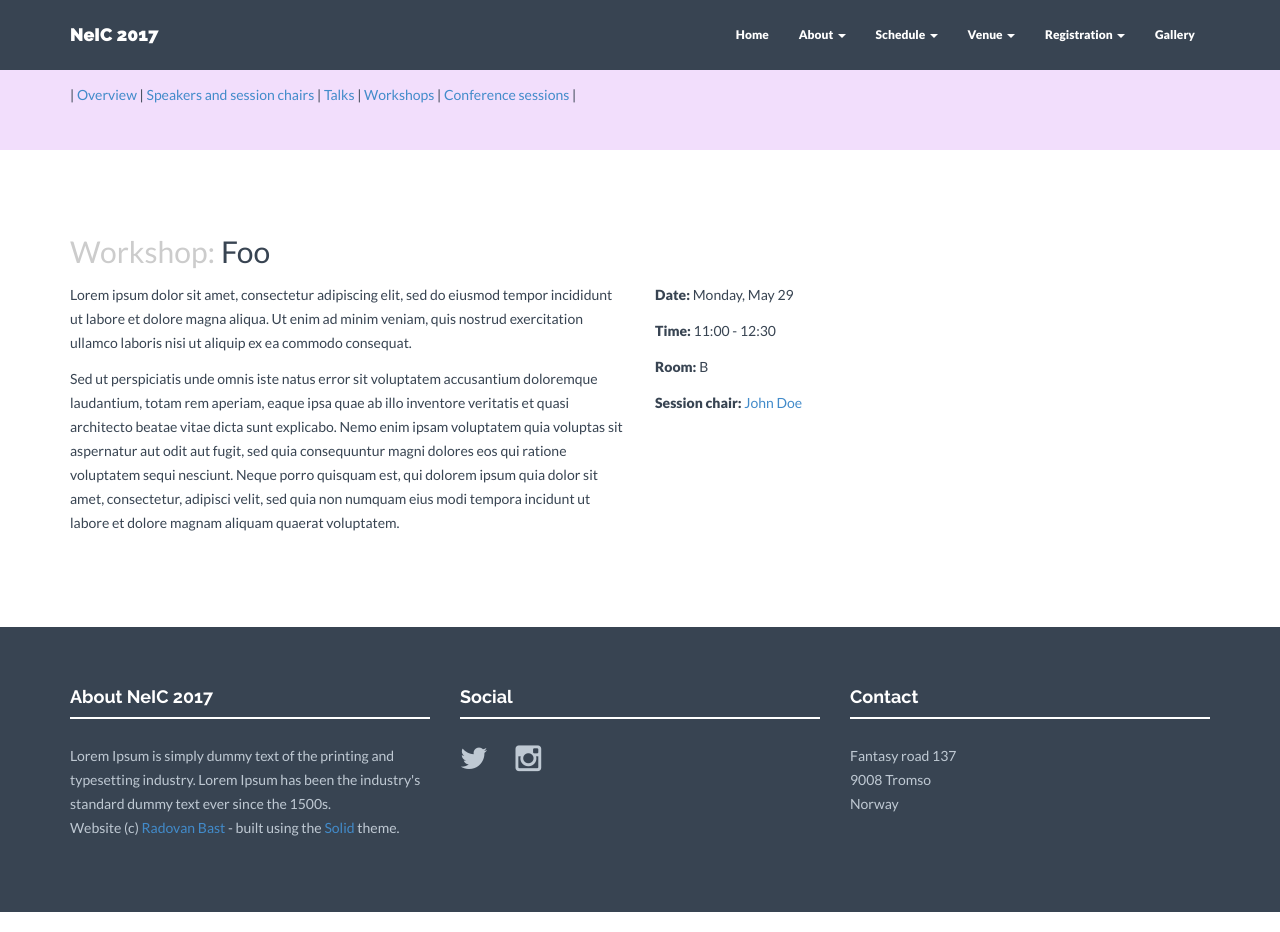
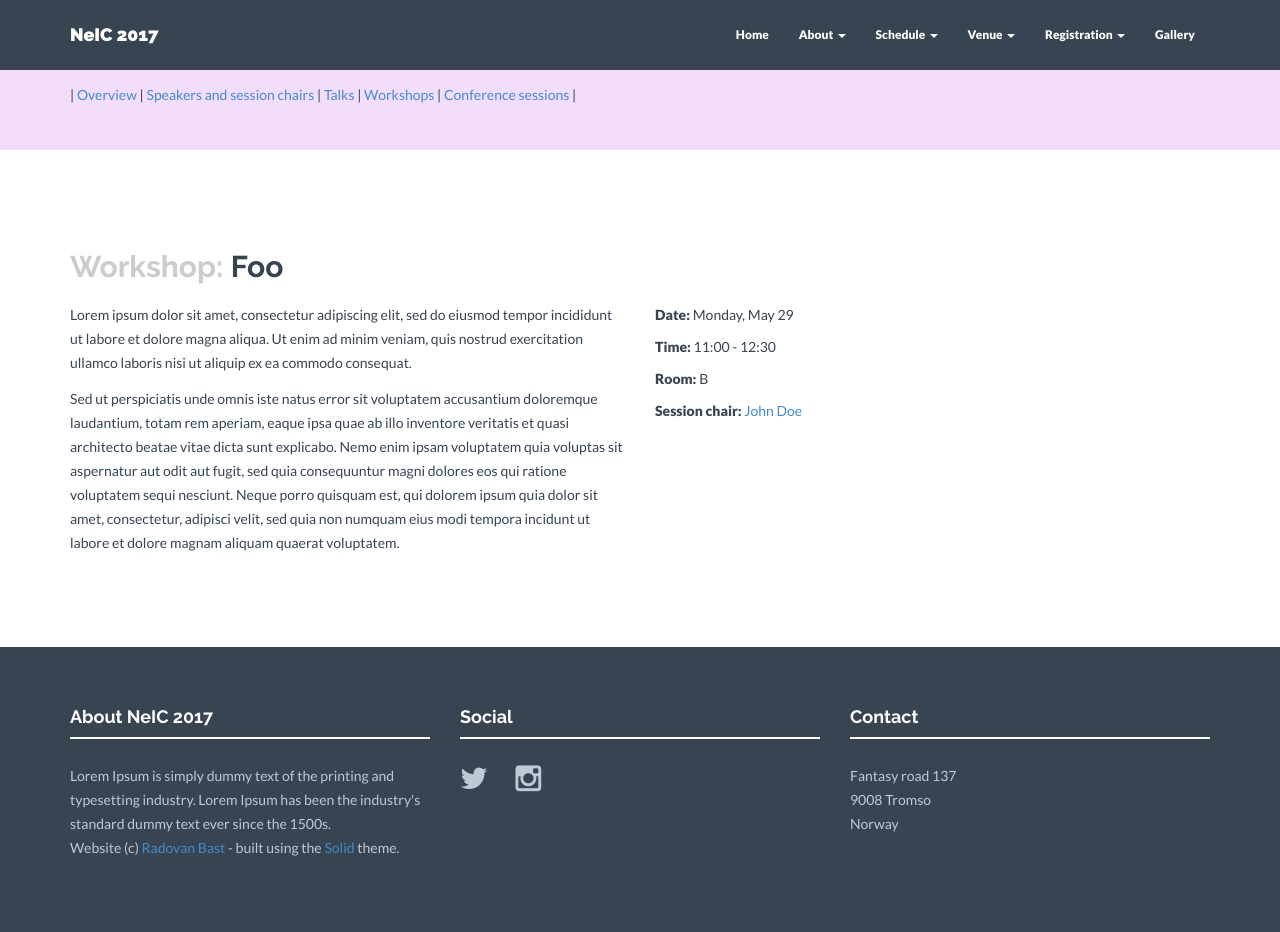
Before and after one commit to yohell/neic-2017, a Jekyll site: the page built from _workshops/example5.md, in a window 1280 px wide and 932 px high. Built offline with Jekyll 4.4.1, drawn with Linux system fonts in a browser that asks for light colours; nearby versions of some CDN libraries.

Commit message:
styling the workshop page

```diff
--- a/_includes/workshop.html
+++ b/_includes/workshop.html
@@ -12,13 +12,15 @@
     {% endfor %}
 {% endfor %}
 
+{% assign person = site.people | where: "name", page.chair  | first %}
+
 <div class="container mtb">
     <div class="row">
         <div class="col-lg-12">
-            <div id="session_title">
-                <div id="session_type">Workshop:</div>
+            <h2>
+                <div class="lowlight">Workshop:</div>
                 {{ page.title }}
-            </div>
+            </h2>
         </div>
 
         <div class="col-lg-6">
@@ -26,11 +28,10 @@
         </div>
 
         <div class="col-lg-6">
-            <p><b>Date:</b> {{ day }}</p>
-            <p><b>Time:</b> {{ time }}</p>
-            <p><b>Room:</b> {{ room }}</p>
-            {% assign person = site.people | where: "name", page.chair  | first %}
-            <p><b>Session chair:</b> <a href="{{ site.baseurl }}/people/{{ person.name | downcase | replace:' ','-' }}">{{ person.name }}</a></p>
+            <p><div class="highlight">Date:</div> {{ day }}</p>
+            <p><div class="highlight">Time:</div> {{ time }}</p>
+            <p><div class="highlight">Room:</div> {{ room }}</p>
+            <p><div class="highlight">Session chair:</div> <a href="{{ site.baseurl }}/people/{{ person.name | downcase | replace:' ','-' }}">{{ person.name }}</a></p>
         </div>
     </div>
 </div>
--- a/assets/css/style.css
+++ b/assets/css/style.css
@@ -9,13 +9,20 @@
 	URL: http://alvarez.is
 
 ################################################################# */
+
+
+/*
+ * fonts
+ */
+
 @import url(//fonts.googleapis.com/css?family=Raleway:400,700,900);
-
 @import url(//fonts.googleapis.com/css?family=Lato:400,900);
 
-/*	################################################################
-	1. GENERAL STRUCTURES
-################################################################# */
+
+/*
+ * structures
+ */
+
 * {
     margin: 0;
     padding: 0px;
@@ -341,7 +348,11 @@ a:focus {
     margin-bottom: 60px;
 }
 
-/* Footer */
+
+/*
+ * footer
+ */
+
 #footerwrap {
     padding-top: 20px;
     padding-bottom: 60px;
@@ -366,19 +377,23 @@ a:focus {
     color: #00b3fe
 }
 
-/*	################################################################
-	PAGE CONFIGURATIONS
-################################################################# */
-/* General Tweaks */
 
+/*
+ * tweaks
+ */
 
-
-#session_title {
-    font-size: 30px;
+.spacing {
+    margin-top: 40px;
+    margin-bottom: 40px;
 }
 
-#session_type {
+.lowlight {
     color: #cccccc;
+    display: inline;
+}
+
+.highlight {
+    font-weight: 700;
     display: inline;
 }
 
@@ -394,8 +409,3 @@ a:focus {
      /* color: white; */
     margin-left: 15px;
 }
-
-.spacing {
-    margin-top: 40px;
-    margin-bottom: 40px;
-}
```
